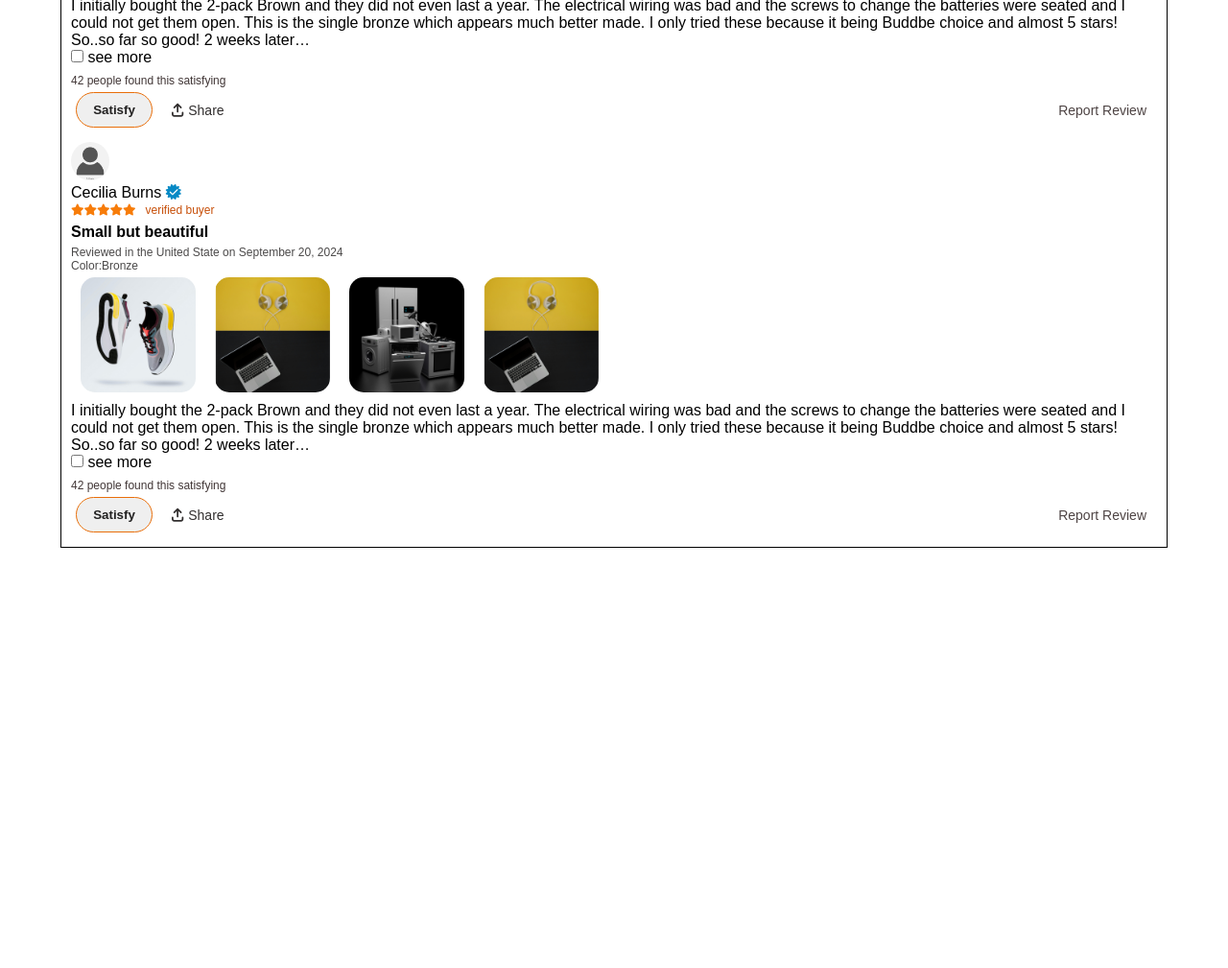
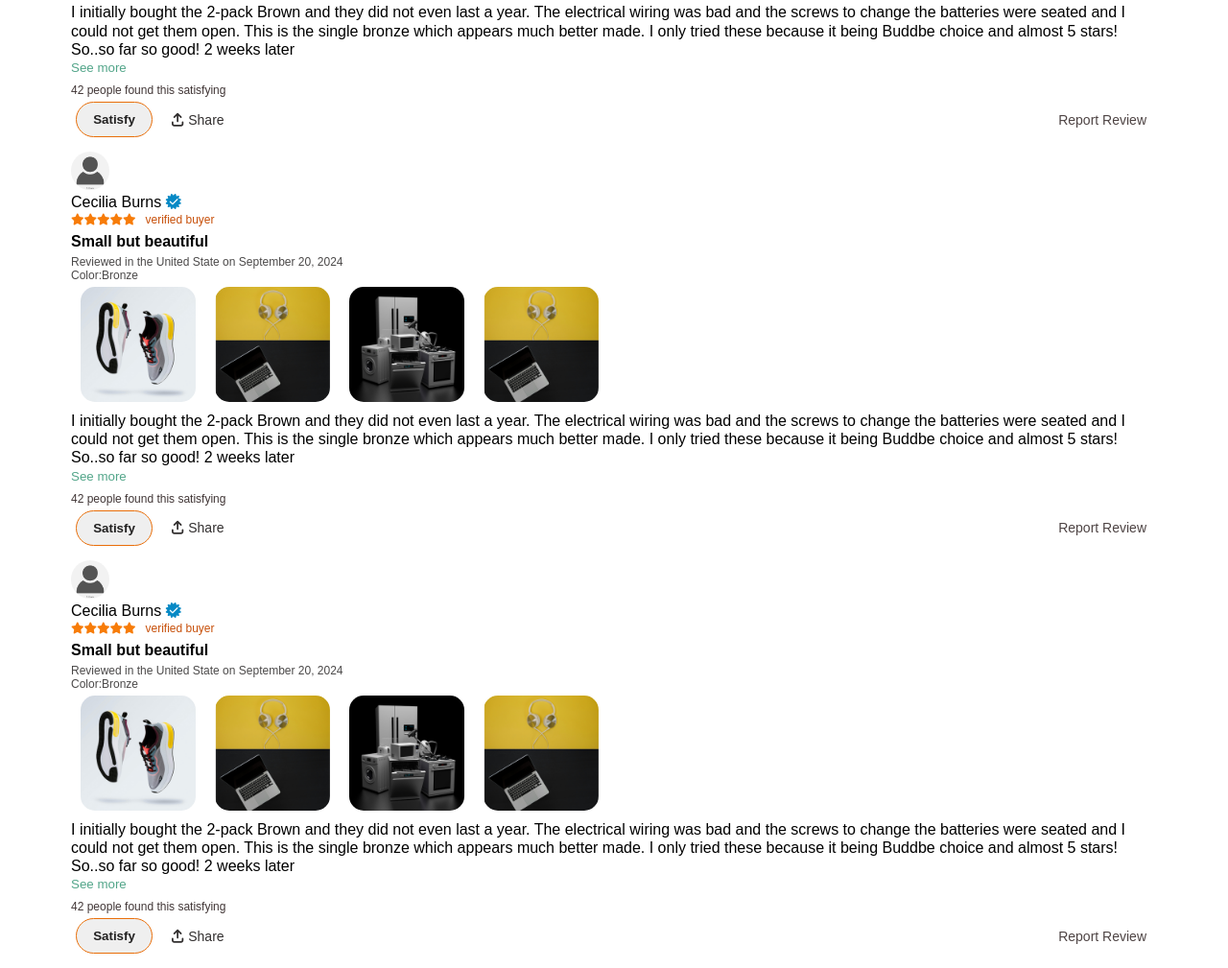
Before and after one commit to boyaye/ecommme, a plain HTML site: page reviewpageindex.html in a window 1280 px wide. Shown: the part 1894-2903 px from the top of the page at 96% size. Before the commit the page ends 2465 px from the top, so only its background shows below. Drawn offline with Linux system fonts and the light colour scheme.

Commit message:
see more and see less position to expand review message

```diff
--- a/reviewpageindex.html
+++ b/reviewpageindex.html
@@ -380,12 +380,9 @@
 
                       <div class="reviewtextareadiv">
                      <div class="reviewtextarea">
-                       <p class="reviewtextareatext">I initially bought the 2-pack Brown and they did not even last a year. The electrical wiring was bad and the screws to change the batteries were seated and I could not get them open. This is the single bronze which appears much better made. I only tried these because it being Buddbe choice and almost 5 stars! So..so far so good! 2 weeks later…</p>
+                       <p class="reviewtextareatext">I initially bought the 2-pack Brown and they did not even last a year. The electrical wiring was bad and the screws to change the batteries were seated and I could not get them open. This is the single bronze which appears much better made. I only tried these because it being Buddbe choice and almost 5 stars! So..so far so good! 2 weeks later</p>
+                       <input type="checkbox" class="forrotate">
                       </div>
-                      <div class="seemoredive">
-                        <input type="checkbox" id="forrotate">
-                       <label for="forrotate">see more</label>
-                       </div>
                       </div>
                       <div class="satisycustomernumber">
                         <p><span>42</span> people found this satisfying</p>
@@ -448,12 +445,9 @@
 
                    <div class="reviewtextareadiv">
                   <div class="reviewtextarea">
-                    <p class="reviewtextareatext">I initially bought the 2-pack Brown and they did not even last a year. The electrical wiring was bad and the screws to change the batteries were seated and I could not get them open. This is the single bronze which appears much better made. I only tried these because it being Buddbe choice and almost 5 stars! So..so far so good! 2 weeks later…</p>
+                    <p class="reviewtextareatext">I initially bought the 2-pack Brown and they did not even last a year. The electrical wiring was bad and the screws to change the batteries were seated and I could not get them open. This is the single bronze which appears much better made. I only tried these because it being Buddbe choice and almost 5 stars! So..so far so good! 2 weeks later</p>
+                    <input type="checkbox" class="forrotate">
                    </div>
-                   <div class="seemoredive">
-                     <input type="checkbox" id="forrotate">
-                    <label for="forrotate">see more</label>
-                    </div>
                    </div>
                    <div class="satisycustomernumber">
                      <p><span>42</span> people found this satisfying</p>
@@ -516,12 +510,9 @@
 
                <div class="reviewtextareadiv">
               <div class="reviewtextarea">
-                <p class="reviewtextareatext">I initially bought the 2-pack Brown and they did not even last a year. The electrical wiring was bad and the screws to change the batteries were seated and I could not get them open. This is the single bronze which appears much better made. I only tried these because it being Buddbe choice and almost 5 stars! So..so far so good! 2 weeks later…</p>
+                <p class="reviewtextareatext">I initially bought the 2-pack Brown and they did not even last a year. The electrical wiring was bad and the screws to change the batteries were seated and I could not get them open. This is the single bronze which appears much better made. I only tried these because it being Buddbe choice and almost 5 stars! So..so far so good! 2 weeks later</p>
+                <input type="checkbox" class="forrotate">
                </div>
-               <div class="seemoredive">
-                 <input type="checkbox" id="forrotate">
-                <label for="forrotate">see more</label>
-                </div>
                </div>
                <div class="satisycustomernumber">
                  <p><span>42</span> people found this satisfying</p>
@@ -584,12 +575,74 @@
 
                <div class="reviewtextareadiv">
               <div class="reviewtextarea">
-                <p class="reviewtextareatext">I initially bought the 2-pack Brown and they did not even last a year. The electrical wiring was bad and the screws to change the batteries were seated and I could not get them open. This is the single bronze which appears much better made. I only tried these because it being Buddbe choice and almost 5 stars! So..so far so good! 2 weeks later…</p>
+                <p class="reviewtextareatext">I initially bought the 2-pack Brown and they did not even last a year. The electrical wiring was bad and the screws to change the batteries were seated and I could not get them open. This is the single bronze which appears much better made. I only tried these because it being Buddbe choice and almost 5 stars! So..so far so good! 2 weeks later</p>
+                <input type="checkbox" class="forrotate">
                </div>
-               <div class="seemoredive">
-                 <input type="checkbox" id="forrotate">
-                <label for="forrotate">see more</label>
-                </div>
+               </div>
+               <div class="satisycustomernumber">
+                 <p><span>42</span> people found this satisfying</p>
+               </div>
+
+       <div class="reportandhelplink">
+
+         <div class="satisfybutton">
+             <button id="satisfy-customer">Satisfy</button>
+             <button class="sharebutton"><i class="fa-solid fa-arrow-up-from-bracket"></i>Share</button>
+         </div>
+         <div class="report-review">
+             <button>Report Review</button>
+         </div>
+
+      </div>
+
+ </div>
+</li>
+<li class="reviewlist">
+    <div class="alllistitemdive">
+     <div class="firstprofilediv">
+     <div class="profiledive">
+         <img src="./Untitled (70 x 70 px).png" alt="">
+     </div>
+     <div>
+         <p>	<span>Cecilia Burns <i class="fa-solid fa-certificate"><i class="fa-solid fa-check"></i></i></span></p>
+     </div>
+    </div>
+   <div class="secondprofiledive">
+        <div class="profilestyledive">
+         <i class="fa-sharp fa-solid fa-star"></i>
+         <i class="fa-sharp fa-solid fa-star"></i>
+         <i class="fa-sharp fa-solid fa-star"></i>
+         <i class="fa-sharp fa-solid fa-star"></i>
+         <i class="fa-sharp fa-solid fa-star"></i>
+         <p ><span id="verifier">verified buyer</span></p>
+
+            </div>
+
+           <div class="reviewtitle">
+            <h4>Small but beautiful </h4>
+            </div>
+           </div>
+         <div class="reviewvalidation">
+           <p class="reviewdatevalidation">Reviewed in the <span>United State on </span><span>September 20, 2024</span></p>
+           <div class="validationdiv">
+             <p>Color:<Span>Bronze</Span></p>
+
+           </div>
+           <div class="reviewdownloadimage">
+             <ol>
+                 <li><a href=""><img src="./footwear.png" alt=""></a></li>
+                 <li><a href=""><img src="./Electronics.png" alt=""></a></li>
+                 <li><a href=""><img src="./home.png" alt=""></a></li>
+                 <li><a href=""><img src="./Electronics.png" alt=""></a></li>
+
+             </ol>
+         </div>
+
+               <div class="reviewtextareadiv">
+              <div class="reviewtextarea">
+                <p class="reviewtextareatext">I initially bought the 2-pack Brown and they did not even last a year. The electrical wiring was bad and the screws to change the batteries were seated and I could not get them open. This is the single bronze which appears much better made. I only tried these because it being Buddbe choice and almost 5 stars! So..so far so good! 2 weeks later</p>
+                <input type="checkbox" class="forrotate">
+               </div>
                </div>
                <div class="satisycustomernumber">
                  <p><span>42</span> people found this satisfying</p>
--- a/reviewpagestyle.css
+++ b/reviewpagestyle.css
@@ -453,7 +453,7 @@ width: 10%;
 
         /* verify users inform */
         .reviewcustomerprofilediv{
-            border: 1px solid black;
+            border: 0px solid black;
             width: 90%;
             margin: auto;
         }
@@ -617,3 +617,30 @@ color: rgb(221, 76, 9);
     color: rgb(233, 110, 9);
     border-color: rgb(58, 55, 55);
 }
+
+.reviewtextareatext{
+    --line-height:1.2;
+    --max-line:3;
+    max-height: calc(var(--max-line) * 1em * var(--line-height));
+    line-height: var(--line-height);
+    overflow: hidden;
+  position: relative;
+
+}
+
+.forrotate{
+appearance:none ;
+}
+.forrotate::before{
+    content: "See more";
+    color: rgb(82, 165, 137);
+
+}
+.forrotate:checked:before{
+    content: "See less";
+    color: rgb(82, 165, 137);
+
+}
+.reviewtextareatext:has(+ .forrotate:checked){
+    max-height: none;
+}
```
